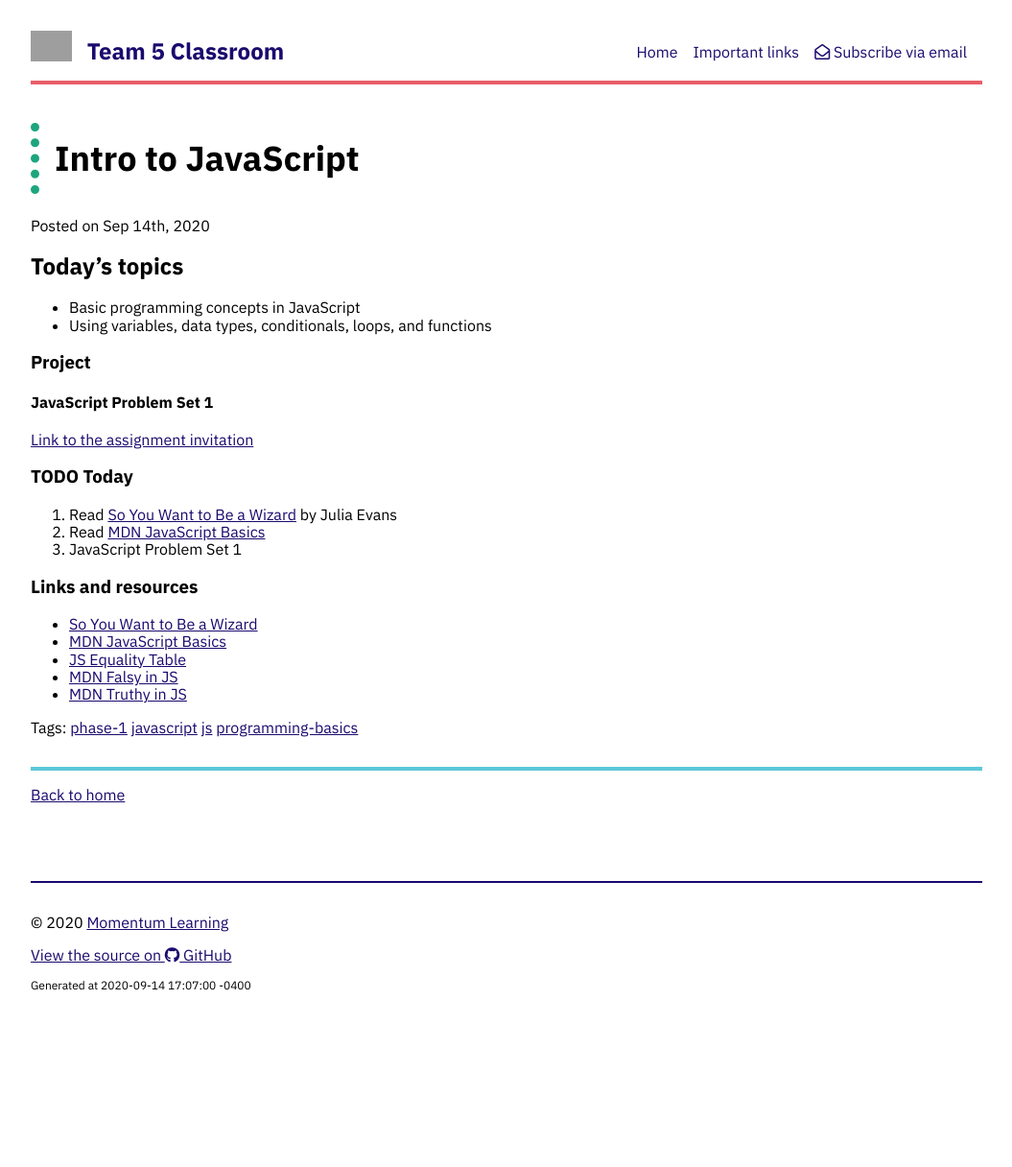
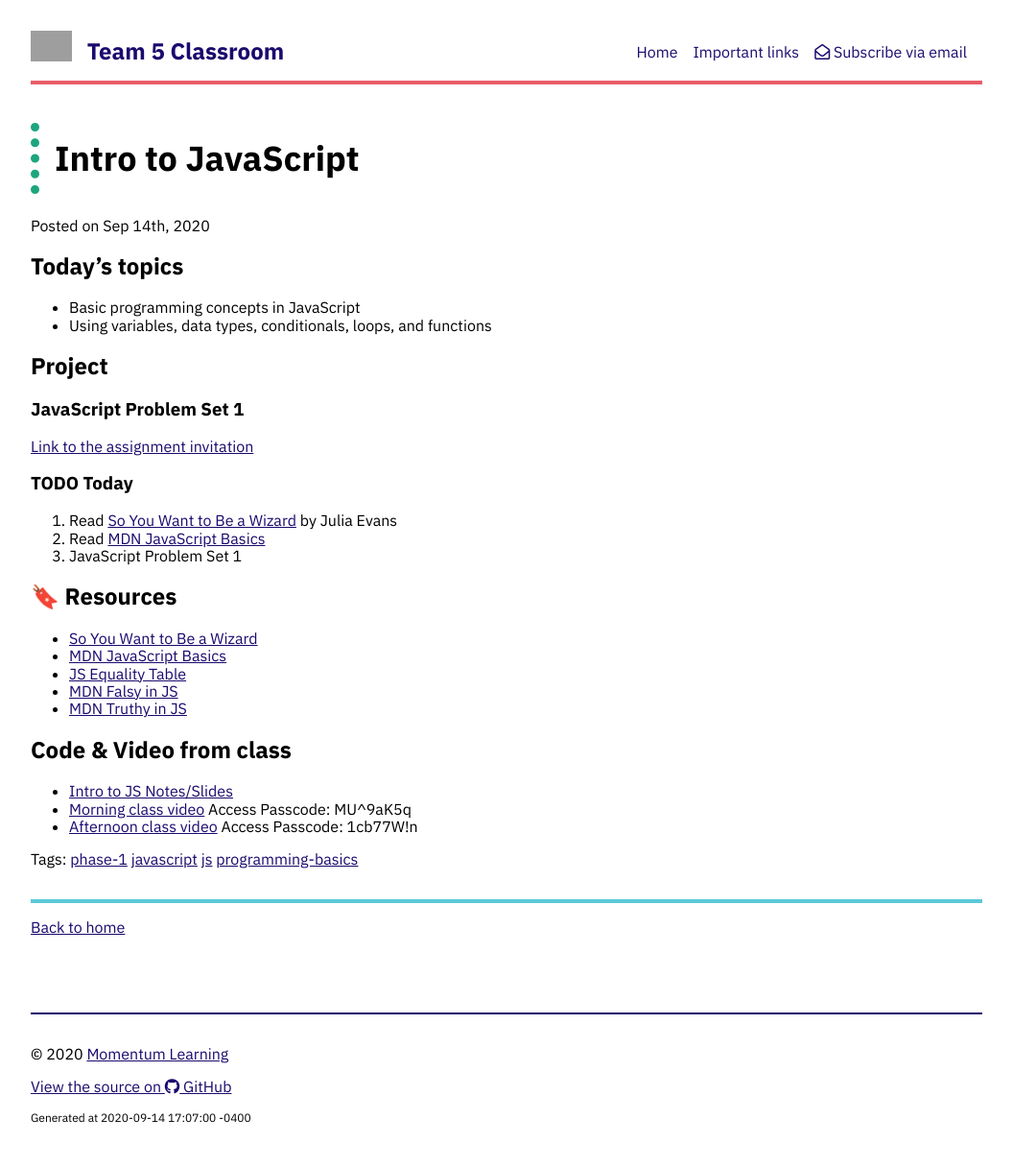
Before and after one commit to momentum-team-5/momentum-team-5.github.io, a Jekyll site: the page built from _posts/2020-09-14-js-intro.md, in a window 1280 px wide. Shown: the whole page at 96% size, without its empty margins (112-1167 px from the left). Built offline with Jekyll 4.4.1, drawn with Linux system fonts in a browser that asks for light colours; nearby versions of some CDN libraries; before the commit the page ends 1078 px from its top, so only the background shows below that; grey boxes are pictures that could not be loaded.

Commit message:
Add notes and video links

```diff
--- a/_posts/2020-09-14-js-intro.md
+++ b/_posts/2020-09-14-js-intro.md
@@ -9,9 +9,9 @@ tags: phase-1 javascript js programming-basics
 - Basic programming concepts in JavaScript
 - Using variables, data types, conditionals, loops, and functions
 
-### Project
+## Project
 
-#### JavaScript Problem Set 1
+### JavaScript Problem Set 1
 
 [Link to the assignment invitation](https://classroom.github.com/a/x15Plll2)
 
@@ -21,10 +21,16 @@ tags: phase-1 javascript js programming-basics
 2. Read [MDN JavaScript Basics](https://developer.mozilla.org/en-US/docs/Learn/Getting_started_with_the_web/JavaScript_basics)
 3. JavaScript Problem Set 1
 
-### Links and resources
+## 🔖 Resources
 
 - [So You Want to Be a Wizard](https://jvns.ca/wizard-zine.pdf)
 - [MDN JavaScript Basics](https://developer.mozilla.org/en-US/docs/Learn/Getting_started_with_the_web/JavaScript_basics)
 - [JS Equality Table](https://dorey.github.io/JavaScript-Equality-Table/)
 - [MDN Falsy in JS](https://developer.mozilla.org/en-US/docs/Glossary/Falsy)
 - [MDN Truthy in JS](https://developer.mozilla.org/en-US/docs/Glossary/Truthy)
+
+## Code & Video from class
+
+- [Intro to JS Notes/Slides](https://github.com/momentum-team-5/notes/blob/main/intro-js.md)
+- [Morning class video](https://us02web.zoom.us/rec/share/on5muw2g62pFWG6lX4awXJxMmERQESJqmdvkYrctILXWD3JdgZ5FDef2as1CAuOP.B40VHarGH-OgVobV) Access Passcode: MU^9aK5q
+- [Afternoon class video](https://us02web.zoom.us/rec/share/tdpVTe6iTDrksiyQO6Vr7V9MYsXUZqMz5hy4oV2adfYw9nO7J9GYTh54GUuhgrVC.9tpikSrECF3qlx7_) Access Passcode: 1cb77W!n
```
